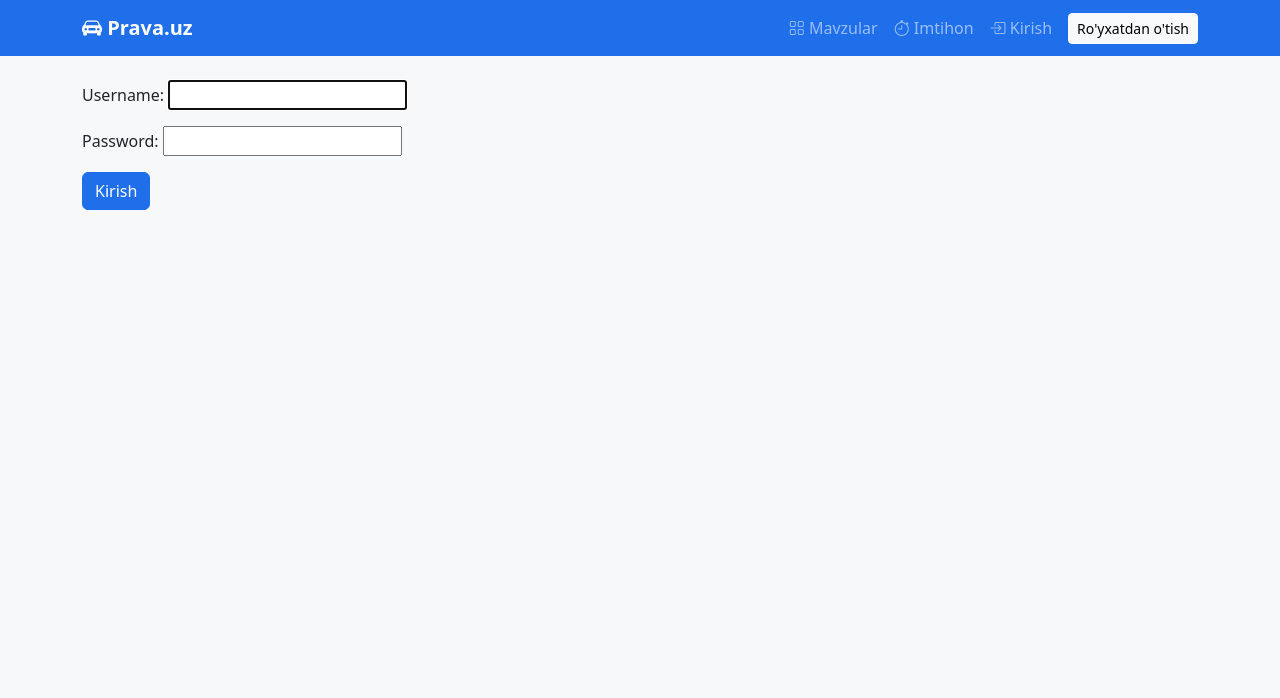
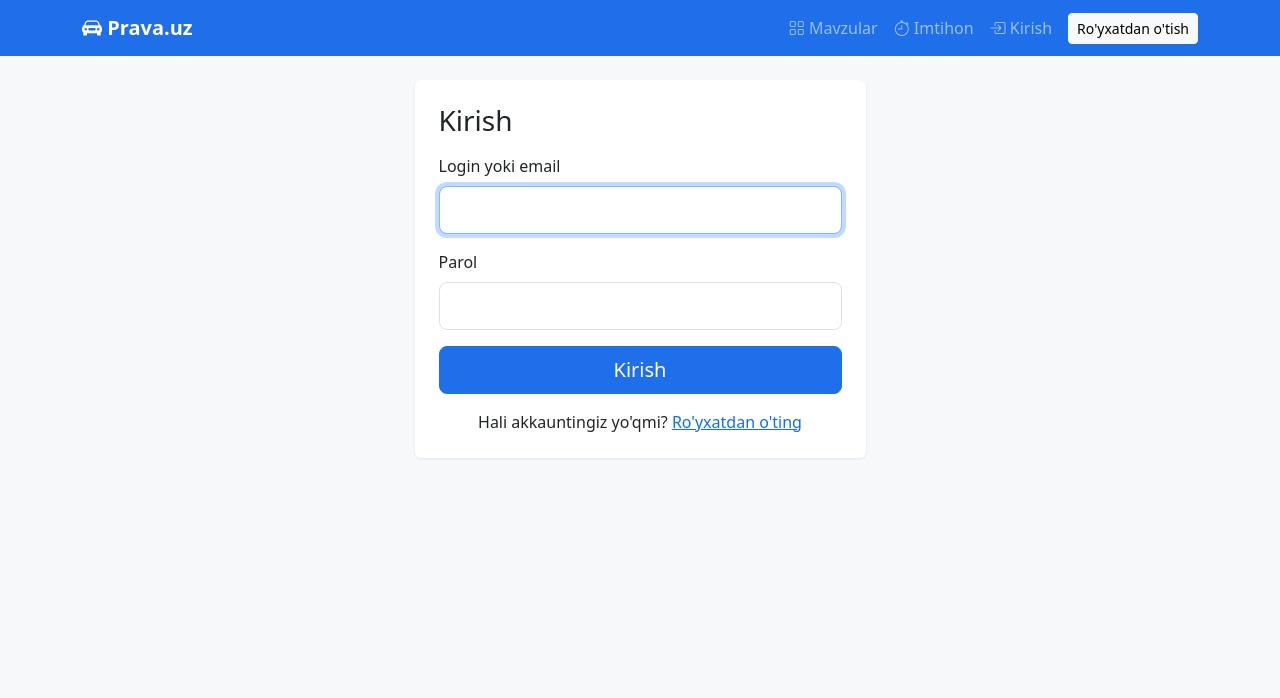
Before and after one commit to inamtoy/prava-uz, a Django app: page /accounts/login/ in a window 1280 px wide. Shown: the top 698 px of the page. Run offline with Django 5.2, Linux system fonts and the light colour scheme.

Commit message:
Stage 4: register, login by email or username, logout
Co-Authored-By: Claude Opus 5.5 <noreply@anthropic.com>

```diff
--- /dev/null
+++ b/accounts/forms.py
@@ -0,0 +1,54 @@
+from django import forms
+from django.contrib.auth.forms import AuthenticationForm, UserCreationForm
+
+from .models import User
+
+
+class BootstrapMixin:
+    def _style_fields(self):
+        for field in self.fields.values():
+            field.widget.attrs.setdefault("class", "form-control form-control-lg")
+
+    def full_clean(self):
+        super().full_clean()
+        for name in self.errors:
+            if name in self.fields:
+                widget = self.fields[name].widget
+                widget.attrs["class"] = widget.attrs.get("class", "") + " is-invalid"
+
+
+class RegisterForm(BootstrapMixin, UserCreationForm):
+    first_name = forms.CharField(label="Ismingiz", max_length=150)
+    email = forms.EmailField(label="Email")
+
+    class Meta:
+        model = User
+        fields = ("first_name", "username", "email")
+        labels = {"username": "Foydalanuvchi nomi (login)"}
+        help_texts = {"username": "Faqat harflar, raqamlar va @/./+/-/_ belgilar."}
+
+    def __init__(self, *args, **kwargs):
+        super().__init__(*args, **kwargs)
+        self.fields["password1"].label = "Parol"
+        self.fields["password2"].label = "Parolni takrorlang"
+        self.fields["password2"].help_text = "Tekshirish uchun parolni yana bir bor kiriting."
+        self._style_fields()
+
+    def clean_email(self):
+        email = self.cleaned_data["email"].strip().lower()
+        if User.objects.filter(email__iexact=email).exists():
+            raise forms.ValidationError("Bu email bilan allaqachon ro'yxatdan o'tilgan.")
+        return email
+
+
+class LoginForm(BootstrapMixin, AuthenticationForm):
+    error_messages = {
+        "invalid_login": "Login (yoki email) yoki parol noto'g'ri.",
+        "inactive": "Bu akkaunt faol emas.",
+    }
+
+    def __init__(self, *args, **kwargs):
+        super().__init__(*args, **kwargs)
+        self.fields["username"].label = "Login yoki email"
+        self.fields["password"].label = "Parol"
+        self._style_fields()
--- a/accounts/urls.py
+++ b/accounts/urls.py
@@ -2,10 +2,11 @@ from django.contrib.auth import views as auth_views
 from django.urls import path
 
 from . import views
+from .forms import LoginForm
 
 urlpatterns = [
     path("register/", views.register, name="register"),
-    path("login/", auth_views.LoginView.as_view(template_name="accounts/login.html", redirect_authenticated_user=True), name="login"),
+    path("login/", auth_views.LoginView.as_view(template_name="accounts/login.html", authentication_form=LoginForm, redirect_authenticated_user=True), name="login"),
     path("logout/", auth_views.LogoutView.as_view(), name="logout"),
     path("profile/", views.profile, name="profile"),
 ]
--- a/templates/accounts/login.html
+++ b/templates/accounts/login.html
@@ -1,2 +1,18 @@
 {% extends "base.html" %}
-{% block content %}<form method="post">{% csrf_token %}{{ form.as_p }}<button class="btn btn-primary">Kirish</button></form>{% endblock %}
+{% block title %}Kirish — Prava.uz{% endblock %}
+{% block content %}
+<div class="row justify-content-center">
+  <div class="col-12 col-md-8 col-lg-5">
+    <div class="card p-3 p-md-4">
+      <h1 class="h3 mb-3">Kirish</h1>
+      <form method="post" novalidate>
+        {% csrf_token %}
+        <input type="hidden" name="next" value="{{ next }}">
+        {% include "partials/form_fields.html" %}
+        <button type="submit" class="btn btn-primary btn-lg w-100">Kirish</button>
+      </form>
+      <p class="mt-3 mb-0 text-center">Hali akkauntingiz yo'qmi? <a href="{% url 'register' %}">Ro'yxatdan o'ting</a></p>
+    </div>
+  </div>
+</div>
+{% endblock %}
--- /dev/null
+++ b/templates/accounts/profile.html
@@ -0,0 +1,6 @@
+{% extends "base.html" %}
+{% block title %}Profil — Prava.uz{% endblock %}
+{% block content %}
+<h1 class="h3">{{ user.get_full_name|default:user.username }}</h1>
+<p class="text-muted">{{ user.email }}</p>
+{% endblock %}
--- /dev/null
+++ b/templates/partials/form_fields.html
@@ -0,0 +1,11 @@
+{% if form.non_field_errors %}
+  <div class="alert alert-danger">{% for e in form.non_field_errors %}{{ e }}{% if not forloop.last %}<br>{% endif %}{% endfor %}</div>
+{% endif %}
+{% for field in form %}
+  <div class="mb-3">
+    <label class="form-label" for="{{ field.id_for_label }}">{{ field.label }}</label>
+    {{ field }}
+    {% for e in field.errors %}<div class="text-bad small mt-1">{{ e }}</div>{% endfor %}
+    {% if field.help_text %}<div class="form-text">{{ field.help_text|safe }}</div>{% endif %}
+  </div>
+{% endfor %}
```
Also changed, not shown: accounts/tests.py (added, +60 -0 lines), accounts/views.py (+15 -3 lines), templates/accounts/register.html (added, +17 -0 lines).
